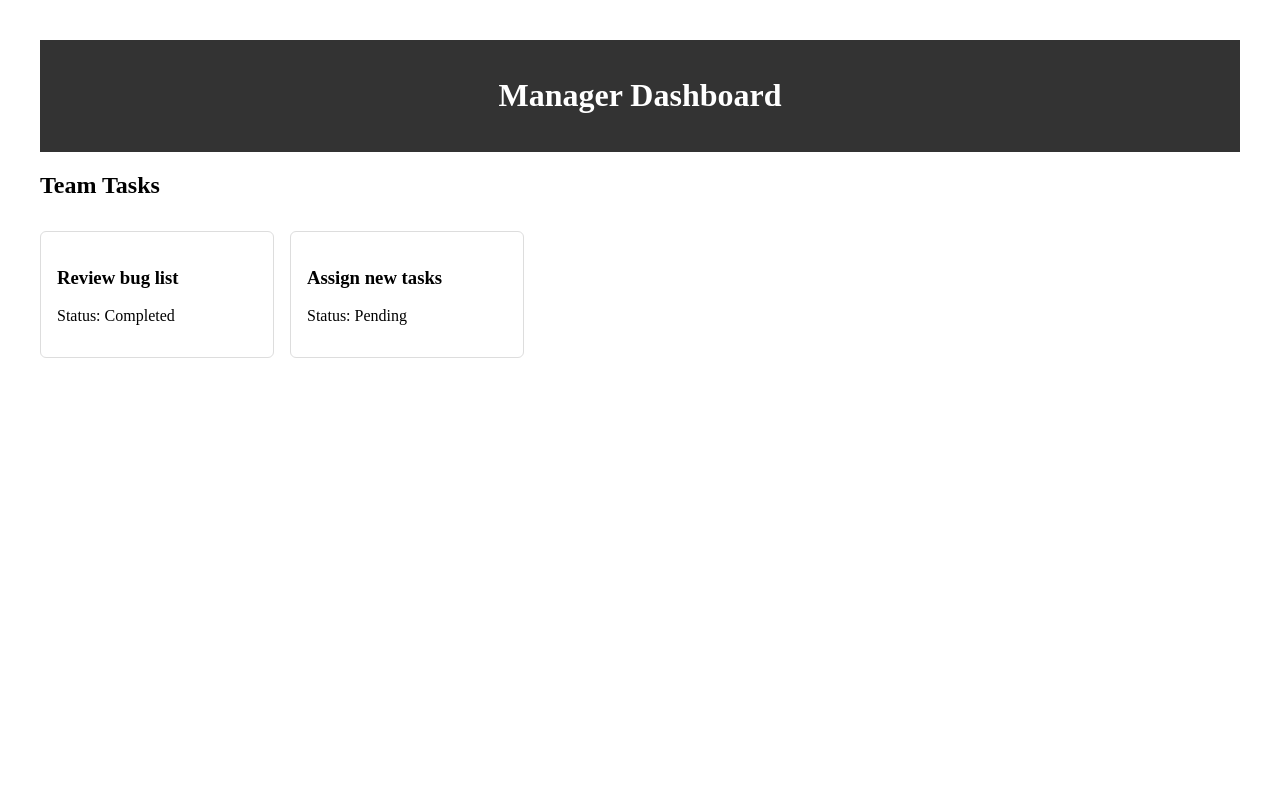
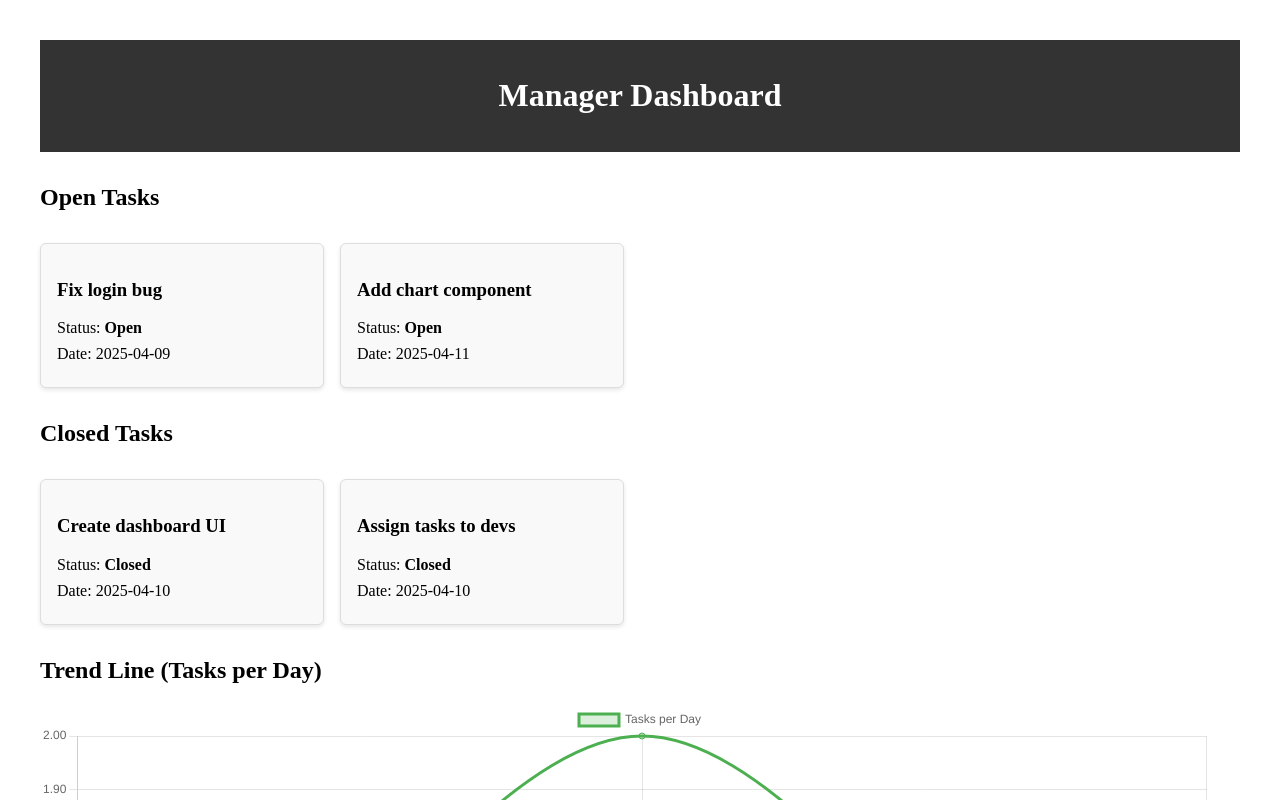
Before and after one commit to rathodashwini990/Bug-Task-Tracker-App, a Next.js app: page /dashboard/manager in a window 1280 px wide. Shown: the top 800 px of the page. Built offline with nearby package versions, Linux system fonts and the light colour scheme.

Commit message:
Added role-based dashboards with task view and trend chart

```diff
--- a/package.json
+++ b/package.json
@@ -9,9 +9,11 @@
     "lint": "next lint"
   },
   "dependencies": {
+    "chart.js": "^4.4.8",
+    "next": "15.3.0",
     "react": "^19.0.0",
-    "react-dom": "^19.0.0",
-    "next": "15.3.0"
+    "react-chartjs-2": "^5.3.0",
+    "react-dom": "^19.0.0"
   },
   "devDependencies": {
     "@tailwindcss/postcss": "^4",
--- a/src/components/TaskCard.js
+++ b/src/components/TaskCard.js
@@ -1,8 +1,9 @@
-export default function TaskCard({ title, status }) {
+export default function TaskCard({ title, status, date }) {
     return (
       <div className="task-card">
         <h3>{title}</h3>
-        <p>Status: {status}</p>
+        <p>Status: <strong>{status}</strong></p>
+        <p>Date: {date}</p>
       </div>
     );
   }
--- /dev/null
+++ b/src/components/TrendChart.js
@@ -0,0 +1,39 @@
+import { Line } from "react-chartjs-2";
+import {
+  Chart as ChartJS,
+  LineElement,
+  PointElement,
+  CategoryScale,
+  LinearScale,
+  Title,
+  Tooltip,
+  Legend,
+} from "chart.js";
+
+ChartJS.register(LineElement, PointElement, CategoryScale, LinearScale, Title, Tooltip, Legend);
+
+export default function TrendChart({ tasks }) {
+  const taskCountByDate = tasks.reduce((acc, task) => {
+    acc[task.date] = (acc[task.date] || 0) + 1;
+    return acc;
+  }, {});
+
+  const dates = Object.keys(taskCountByDate).sort();
+  const counts = dates.map((date) => taskCountByDate[date]);
+
+  const data = {
+    labels: dates,
+    datasets: [
+      {
+        label: "Tasks per Day",
+        data: counts,
+        borderColor: "#4caf50",
+        backgroundColor: "rgba(76, 175, 80, 0.2)",
+        fill: true,
+        tension: 0.3,
+      },
+    ],
+  };
+
+  return <Line data={data} />;
+}
--- /dev/null
+++ b/src/data/tasks.json
@@ -0,0 +1,30 @@
+[
+    {
+      "id": 1,
+      "title": "Fix login bug",
+      "status": "Open",
+      "assignedTo": "dev1",
+      "date": "2025-04-09"
+    },
+    {
+      "id": 2,
+      "title": "Create dashboard UI",
+      "status": "Closed",
+      "assignedTo": "dev1",
+      "date": "2025-04-10"
+    },
+    {
+      "id": 3,
+      "title": "Add chart component",
+      "status": "Open",
+      "assignedTo": "dev2",
+      "date": "2025-04-11"
+    },
+    {
+      "id": 4,
+      "title": "Assign tasks to devs",
+      "status": "Closed",
+      "assignedTo": "manager1",
+      "date": "2025-04-10"
+    }
+  ]
--- a/src/pages/dashboard/manager.js
+++ b/src/pages/dashboard/manager.js
@@ -1,16 +1,32 @@
 import Header from "../../components/Header";
 import TaskCard from "../../components/TaskCard";
+import TrendChart from "../../components/TrendChart";
+import tasks from "../../data/tasks.json";
 import "../../styles/dashboard.css";
 
 export default function ManagerDashboard() {
+  const openTasks = tasks.filter((task) => task.status === "Open");
+  const closedTasks = tasks.filter((task) => task.status === "Closed");
+
   return (
     <div className="dashboard">
       <Header role="Manager" />
-      <h2>Team Tasks</h2>
+      <h2>Open Tasks</h2>
       <div className="task-grid">
-        <TaskCard title="Review bug list" status="Completed" />
-        <TaskCard title="Assign new tasks" status="Pending" />
+        {openTasks.map((task) => (
+          <TaskCard key={task.id} {...task} />
+        ))}
       </div>
+
+      <h2>Closed Tasks</h2>
+      <div className="task-grid">
+        {closedTasks.map((task) => (
+          <TaskCard key={task.id} {...task} />
+        ))}
+      </div>
+
+      <h2>Trend Line (Tasks per Day)</h2>
+      <TrendChart tasks={tasks} />
     </div>
   );
 }
--- a/src/pages/index.js
+++ b/src/pages/index.js
@@ -15,6 +15,7 @@ export default function LoginPage() {
 
     if (user) {
       localStorage.setItem("role", user.role);
+      localStorage.setItem("username", user.username);
       router.push(`/dashboard/${user.role}`);
     } else {
       alert("Invalid credentials");
--- a/src/styles/dashboard.css
+++ b/src/styles/dashboard.css
@@ -21,4 +21,13 @@
     padding: 1rem;
     border-radius: 6px;
     width: 200px;
-  }
+    width: 250px;
+    background-color: #f9f9f9;
+    box-shadow: 0px 2px 4px rgba(0, 0, 0, 0.1);
+ }
+  .task-card p {
+    margin: 0.5rem 0;
+ }
+   h2 {
+    margin-top: 2rem;
+ }
```
Also changed, not shown: src/pages/dashboard/developer.js (+9 -2 lines), 1 other file (tests, documents, lock files or other folders).
